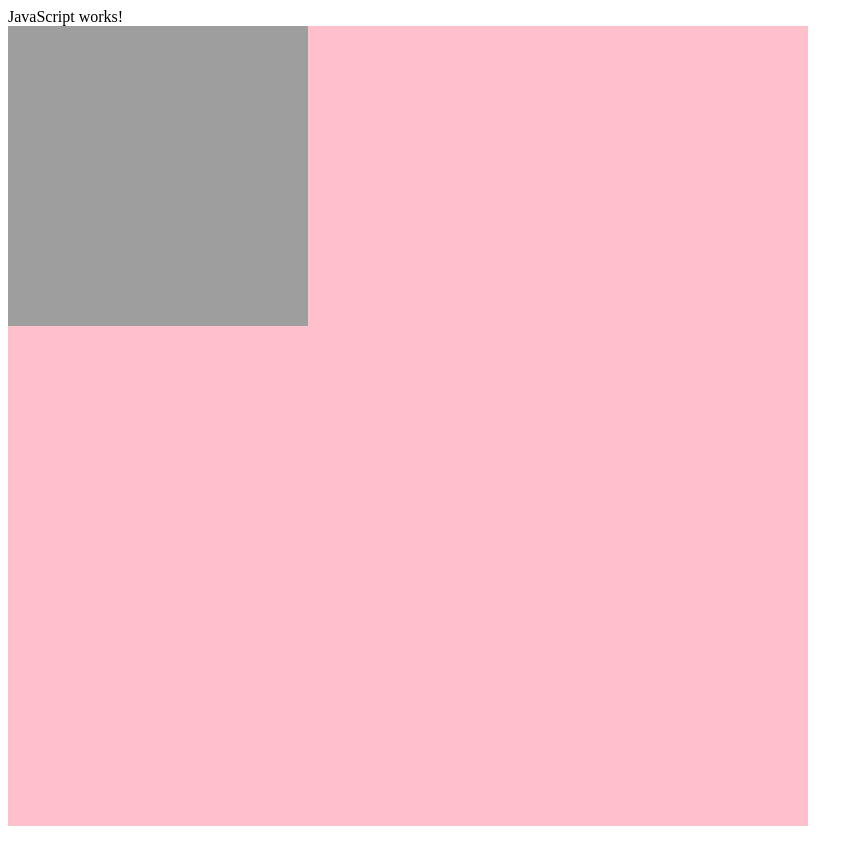
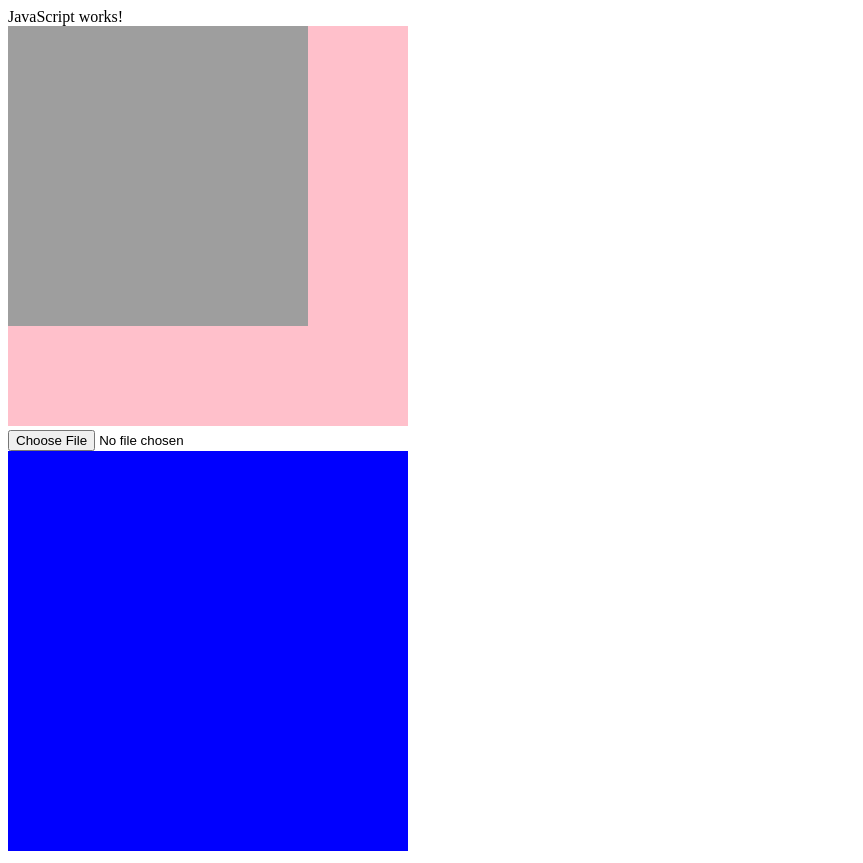
Before and after one commit to miomaeshima/canvas-test0620, a website: page index.html in a window 1280 px wide. Shown: the whole page, without its empty margins (0-863 px from the left). Before the commit the page ends 838 px from the top, so only its background shows below. Drawn offline with Linux system fonts and the light colour scheme.

Commit message:
added another canvas to render a local image

```diff
--- a/index.html
+++ b/index.html
@@ -8,7 +8,11 @@
 </head>
 <body>
     <div id="div"></div>
-    <canvas id="canvas"></canvas>
+   <canvas id="canvas"></canvas>
+   <div>
+        <input type="file" name="file" id="file">
+    </div>
+    <canvas id="canvas2"></canvas>
     <script src="main.js"></script>
 </body>
 </html>
--- a/main.js
+++ b/main.js
@@ -6,13 +6,22 @@ div.innerHTML = "JavaScript works!";
 
 //Initialize canvas
 let canvas = document.getElementById("canvas");
-canvas.width = 800;
-canvas.height = 800;
+canvas.width = 400;
+canvas.height = 400;
 let context = canvas.getContext("2d");
 
 //See if canvas is there by painting it pink
 context.fillStyle = "pink";
 context.fillRect(0, 0, canvas.width, canvas.height);
+
+let canvas2 = document.getElementById("canvas2");
+canvas2.width = 400;
+canvas2.height = 400;
+let context2 = canvas2.getContext("2d");
+
+//See if canvas is there by painting it pink
+context2.fillStyle = "blue";
+context2.fillRect(0, 0, canvas2.width, canvas2.height);
 
 //Render an image on the canvas
 let target = new Image();
@@ -23,9 +32,9 @@ target.addEventListener("load", () => {
 });
 
 //画像のデータを取得する。これは左上のピクセルのデータをとる場合。
-// const imageData = context.getImageData(0, 0, 1, 1);
-// const data = imageData.data;
-// console.log(data);
+const imageData = context.getImageData(0, 0, 1, 1);
+const data = imageData.data;
+console.log(data);
 
 //Get coordinates of the mouse. canvas works, but target doesn't.
 canvas.addEventListener("click", (event) => {
@@ -35,3 +44,34 @@ canvas.addEventListener("click", (event) => {
   let data = imageData.data;
   console.log(data);
 });
+
+//fileをアップロードする準備。
+let file = document.getElementById("file");
+
+//fileが指定されたら実行される関数を定義する。
+function renderLocalImage(e) {
+  //ファイル情報を取得
+  let fileData = e.target.files[0];
+  //画像以外が選ばれたら処理を止める。
+  if (!fileData.type.match("image.*")) {
+    alert("画像を選択してください");
+    return;
+  }
+
+  //FileReaderオブジェクトを使ってファイル読み込み。
+  let reader = new FileReader();
+  //ファイル読み込みが成功したときの処理。
+  reader.onload = function () {
+    //canvas上にこの画像を表す。
+    let img = new Image();
+    //読み込んだファイルのsrcが得られるメソッド、reader.resultを使う。
+    img.src = reader.result;
+    img.onload = function () {
+      context2.drawImage(img, 0, 0, 400, img.height * (400 / img.width));
+    };
+  };
+  reader.readAsDataURL(fileData);
+}
+
+//ファイルが指定されたらrenderLocalImageを実行させる。
+file.addEventListener("change", renderLocalImage, false);
```
